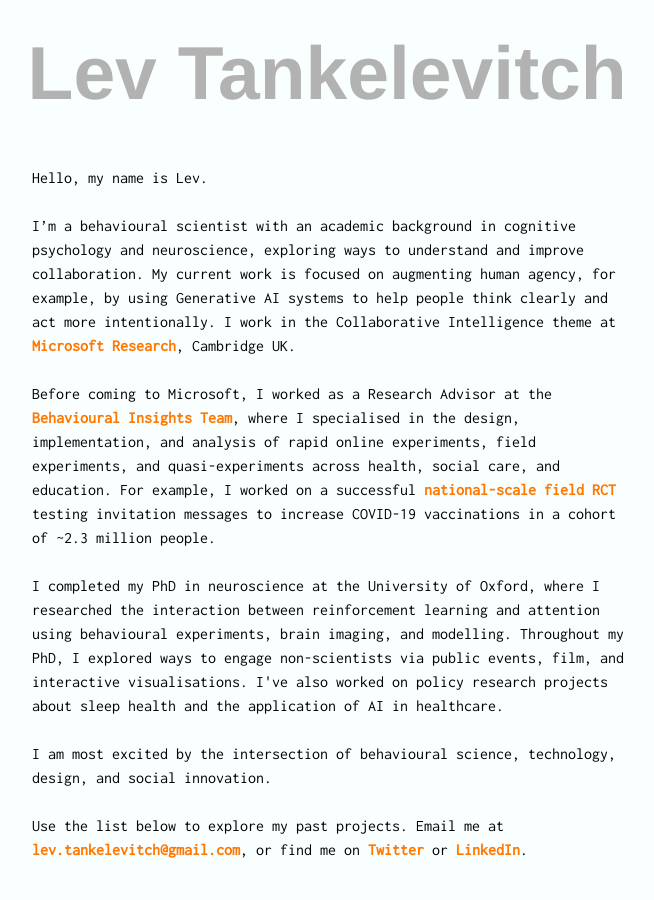
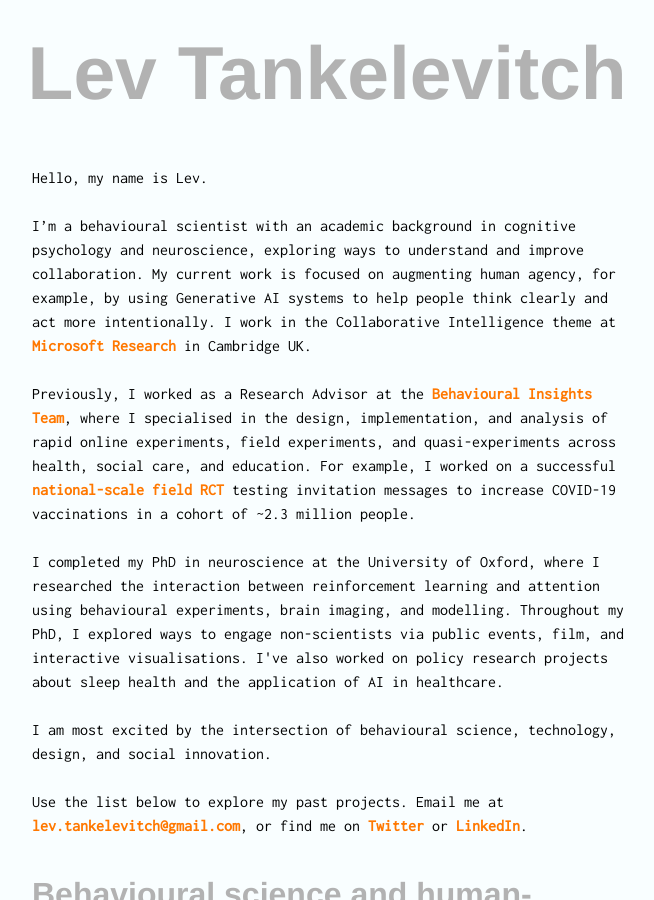
Before and after one commit to levtank/levtank.github.io, a Jekyll site: the page built from index.html, in a window 1280 px wide and 900 px high. Shown: the whole window, without its empty margins (308-962 px from the left). Built offline with Jekyll 4.4.1, drawn with Linux system fonts in a browser that asks for light colours; nearby versions of some CDN libraries; some web fonts are replaced.

Commit message:
Update index.html

```diff
--- a/index.html
+++ b/index.html
@@ -6,9 +6,9 @@ layout: default
 
  I’m a behavioural scientist with an academic background in cognitive psychology and neuroscience, exploring ways to understand and improve collaboration.
  My current work is focused on augmenting human agency, for example, by using Generative AI systems to help people think clearly and act more intentionally.
- I work in the Collaborative Intelligence theme at <a href="https://aka.ms/brewresearch" target="_blank">Microsoft Research</a>, Cambridge UK. <br><br>
+ I work in the Collaborative Intelligence theme at <a href="https://aka.ms/brewresearch" target="_blank">Microsoft Research</a> in Cambridge UK. <br><br>
 
- Before coming to Microsoft, I worked as a Research Advisor at the <a href="https://www.bi.team/" target="_blank">Behavioural Insights Team</a>, where I specialised in the design, implementation, and analysis of rapid online experiments, field experiments, and quasi-experiments across health, social care, and education.
+ Previously, I worked as a Research Advisor at the <a href="https://www.bi.team/" target="_blank">Behavioural Insights Team</a>, where I specialised in the design, implementation, and analysis of rapid online experiments, field experiments, and quasi-experiments across health, social care, and education.
  For example, I worked on a successful <a href="https://www.bi.team/wp-content/uploads/2022/12/BIT-Review-2021-22-HealthWellbeing-1.pdf">national-scale field RCT </a>testing invitation messages to increase COVID-19 vaccinations in a cohort of ~2.3 million people.
 <br><br>
 I completed my PhD in neuroscience at the University of Oxford, where I researched the interaction between reinforcement learning and attention using behavioural experiments, brain imaging, and modelling. Throughout my PhD, I explored ways to engage non-scientists via public events, film, and interactive visualisations.
```
